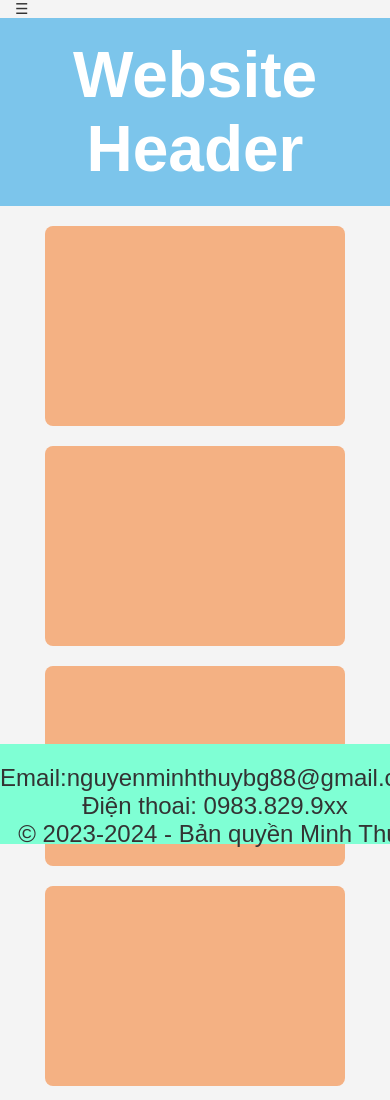
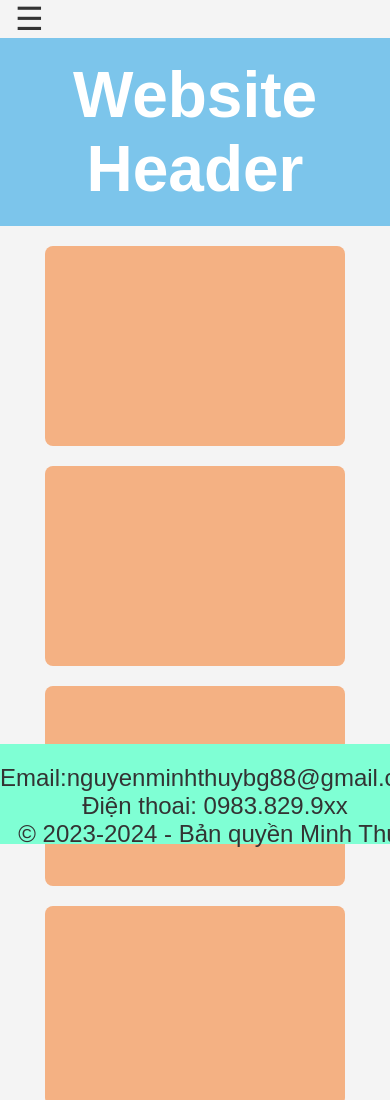
Before and after one commit to minhthuybgit88/webthi1, a plain HTML site: page index.html in a window 390 px wide. Shown: the top 1100 px of the page. Drawn offline with Linux system fonts and the light colour scheme.

Commit message:
Add files via upload

```diff
--- a/index.html
+++ b/index.html
@@ -2,19 +2,19 @@
 <html lang="en">
 <head>
     <meta charset="UTF-8">
-
+    <meta name="viewport" content="width=device-width, initial-scale=1.0">
     <title>Mô phỏng Website</title>
     <link rel="stylesheet" href="style.css">
 </head>
 <body>
     <style>
-        /*Hien thi menu dang 1 colunm*/
+    /*Hien thi menu dang 1 colunm*/
         @media only screen and (max-width:768px){
             .nav-bar{
                 flex-direction: column;
             }
         }
-        /* Định dạng cho thiết bị có kích thước nhỏ */
+    /* Định dạng cho thiết bị có kích thước nhỏ */
     @media only screen and (min-width: 240px) and (max-width: 480px) {
     .nav-bar {
         flex-direction: column;
@@ -25,7 +25,7 @@
         display: block;
         background-color: transparent;
         border: none;
-        font-size: 15px;
+        font-size: 2rem;
         cursor: pointer;
         color: #333;
         margin-left: 15px;
@@ -36,7 +36,7 @@
 }
 
 /* Định dạng cho thiết bị di động */
-@media (min-width: 768px) {
+@media (min-width: 768px){
     .main-content {
     grid-template-columns: repeat(2, 1fr); /* Hiển thị dạng lưới với 2 cột */
         }
```
